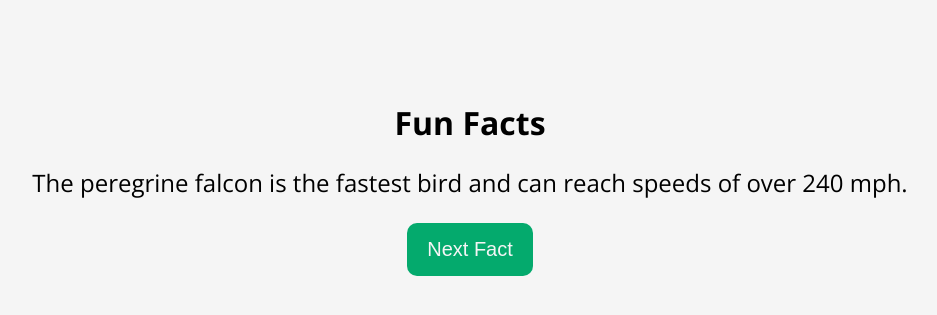
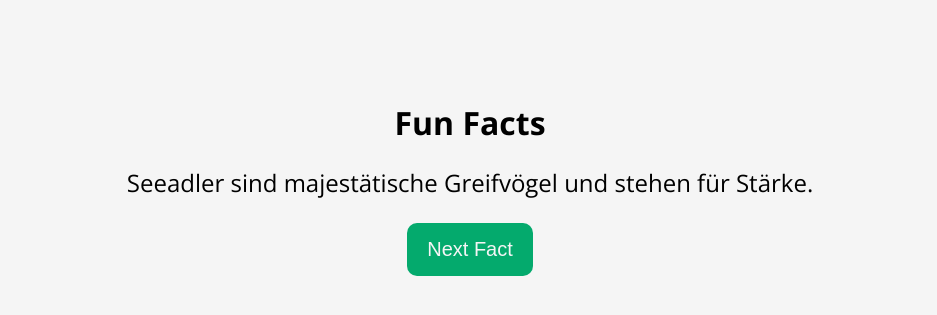
Before and after one commit to NameLloyd14a/Zugvoegel, a PHP site: page /funfact.php in a window 1280 px wide. Shown: the part 133-448 px from the top of the page, without its empty margins (170-1107 px from the left). Run offline with PHP 8.4, Linux system fonts and the light colour scheme.

Commit message:
fehler gelöst

```diff
--- a/funfact.php
+++ b/funfact.php
@@ -140,10 +140,38 @@
 
     <script>
         const funFacts = [
-            "Hummingbirds are the only birds that can fly backward.",
-            "Owls can rotate their heads up to 270 degrees.",
-            "The peregrine falcon is the fastest bird and can reach speeds of over 240 mph."
-            // Add more bird facts here
+    "Papageien können Wörter nachahmen und menschliche Sprache lernen.",
+    "Kolibris sind die einzigen Vögel, die rückwärts fliegen können.",
+    "Eulen können ihre Köpfe um bis zu 270 Grad drehen.",
+    "Der Wanderfalke ist der schnellste Vogel und kann Geschwindigkeiten von über 240 mph erreichen.",
+    "Flamingos werden rosa, weil sie Krebstiere essen.",
+    "Kakadus sind für ihre lauten Rufe und ihre sozialen Fähigkeiten bekannt.",
+    "Singvögel können komplexe Lieder lernen und nachahmen.",
+    "Kiwis sind flugunfähige Vögel, die in Neuseeland beheimatet sind.",
+    "Der Strauß ist der größte flugunfähige Vogel und kann nicht fliegen.",
+    "Der Pfau ist für sein prächtiges Federkleid und seine imposante Federpracht bekannt.",
+    "Der Pelikan hat einen großen Schnabel und eine dehnbare Kehltasche zum Fischen.",
+    "Amseln sind dafür bekannt, melodische Gesänge zu haben.",
+    "Falken haben scharfe Augen und sind geschickte Jäger.",
+    "Der Star kann eine Vielzahl von Geräuschen und Melodien nachahmen.",
+    "Kraniche sind für ihre beeindruckenden Wanderungen bekannt.",
+    "Elstern sind neugierige Vögel und können verschiedene Gegenstände sammeln.",
+    "Der Pirol hat ein lebhaft gelbes Gefieder und einen melodischen Gesang.",
+    "Habichte sind schnelle Greifvögel, die geschickt jagen.",
+    "Kolkraben sind intelligente Vögel und können Werkzeuge verwenden.",
+    "Sperlinge sind häufige Stadtbewohner und geschickte Nestbauer.",
+    "Der Wiedehopf hat eine auffällige Federhaube und einen charakteristischen Ruf.",
+    "Schwalben sind bekannt für ihre eleganten Flugmanöver.",
+    "Möwen sind geschickte Flieger und leben oft in Küstengebieten.",
+    "Wellensittiche sind beliebte Haustiere und können einfache Wörter lernen.",
+    "Der Zaunkönig ist einer der kleinsten Vögel und hat einen lauten Gesang.",
+    "Raben gelten als klug und können komplexe Probleme lösen.",
+    "Fasane haben auffällige Federkleider und werden oft für die Jagd gezüchtet.",
+    "Wachteln sind bodenbewohnende Vögel und haben einen schnellen Flug.",
+    "Seeadler sind majestätische Greifvögel und stehen für Stärke.",
+    "Nachtigallen sind für ihren melodischen Gesang in der Dämmerung bekannt."
+
+
         ];
 
         function loadHomePage() {
```
Also changed, not shown: about.php (+7 -5 lines).
